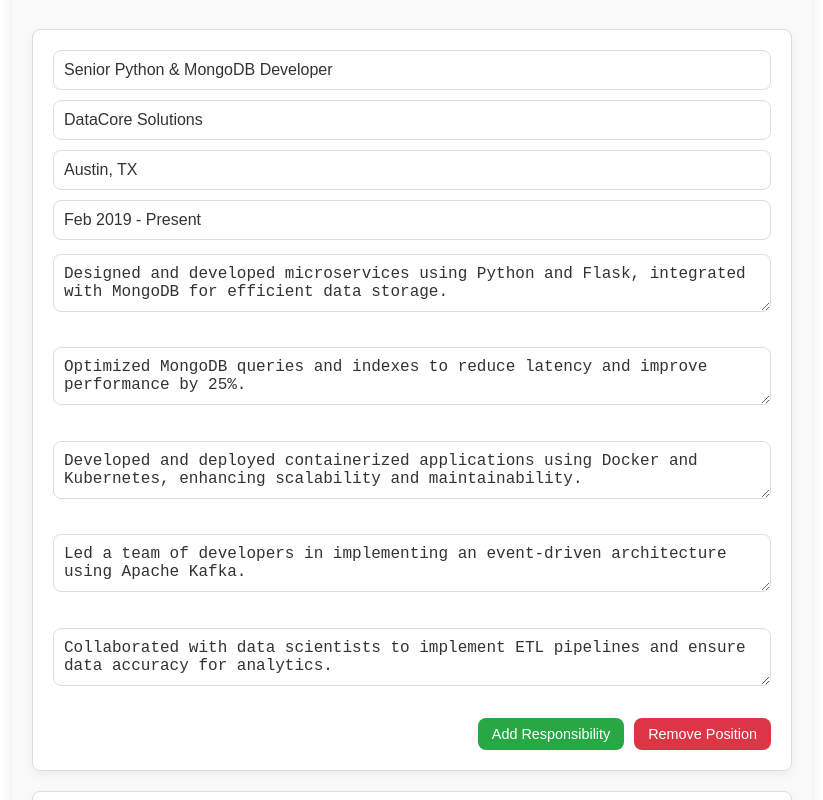
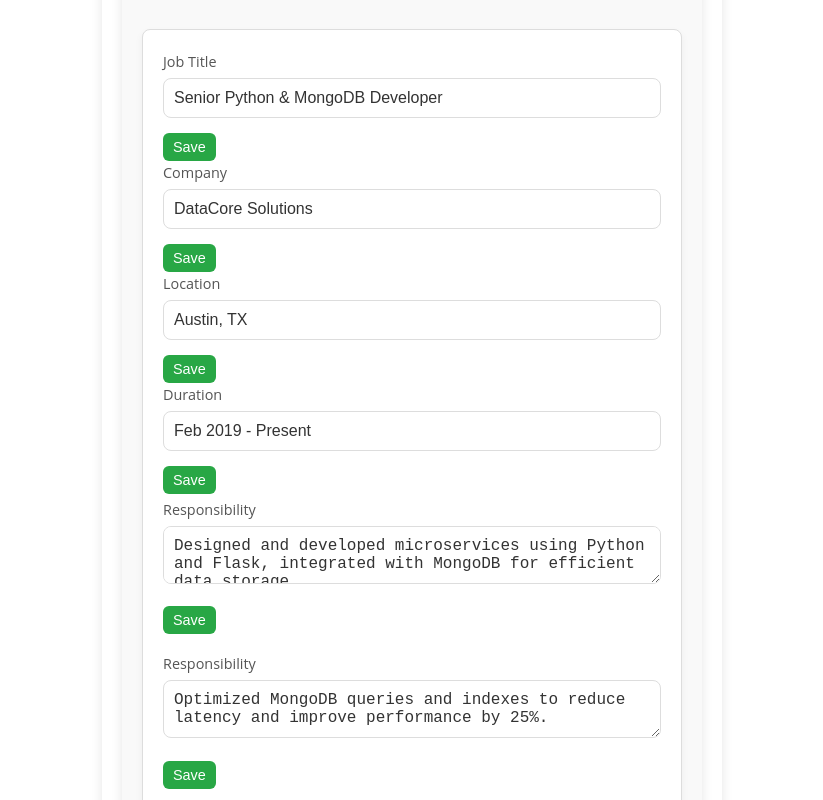
Before and after one commit to jbarachadi/resume-builder, a React (Create React App) app: page / in a window 1280 px wide. Shown: the part 1120-1920 px from the top of the page, without its empty margins (228-1051 px from the left). Built offline with nearby package versions, Linux system fonts and the light colour scheme; a web font is replaced by a local one.

Commit message:
update: make input and add save button

```diff
--- a/src/components/ExperienceForm/index.jsx
+++ b/src/components/ExperienceForm/index.jsx
@@ -30,44 +30,72 @@
       <h3 className={styles.subheadline}>{data.subheadline}</h3>
       {data.positions.map((position, index) => (
         <div key={index} className={styles.jobEntry}>
+          <label htmlFor={`jobTitle-${index}`} className={styles.label}>Job Title</label>
           <input
             type="text"
+            id={`jobTitle-${index}`}
             value={position.job_title}
             onChange={(e) => handleInputChange(index, 'job_title', e.target.value)}
             className={styles.textInput}
             placeholder="Job Title"
           />
+          <button type="button" className={styles.saveButton} onClick={() => handleInputChange(index, 'job_title', position.job_title)}>
+            Save
+          </button>
+
+          <label htmlFor={`company-${index}`} className={styles.label}>Company</label>
           <input
             type="text"
+            id={`company-${index}`}
             value={position.company}
             onChange={(e) => handleInputChange(index, 'company', e.target.value)}
             className={styles.textInput}
             placeholder="Company"
           />
+          <button type="button" className={styles.saveButton} onClick={() => handleInputChange(index, 'company', position.company)}>
+            Save
+          </button>
+
+          <label htmlFor={`location-${index}`} className={styles.label}>Location</label>
           <input
             type="text"
+            id={`location-${index}`}
             value={position.location}
             onChange={(e) => handleInputChange(index, 'location', e.target.value)}
             className={styles.textInput}
             placeholder="Location"
           />
+          <button type="button" className={styles.saveButton} onClick={() => handleInputChange(index, 'location', position.location)}>
+            Save
+          </button>
+
+          <label htmlFor={`duration-${index}`} className={styles.label}>Duration</label>
           <input
             type="text"
+            id={`duration-${index}`}
             value={position.duration}
             onChange={(e) => handleInputChange(index, 'duration', e.target.value)}
             className={styles.textInput}
             placeholder="Duration"
           />
+          <button type="button" className={styles.saveButton} onClick={() => handleInputChange(index, 'duration', position.duration)}>
+            Save
+          </button>
 
           <ul className={styles.responsibilities}>
             {position.responsibilities.map((resp, respIndex) => (
               <li key={respIndex}>
+                <label htmlFor={`responsibility-${index}-${respIndex}`} className={styles.label}>Responsibility</label>
                 <textarea
+                  id={`responsibility-${index}-${respIndex}`}
                   value={resp}
                   onChange={(e) => handleResponsibilityChange(index, respIndex, e.target.value)}
                   className={styles.textarea}
                   placeholder="Responsibility"
                 />
+                <button type="button" className={styles.saveButton} onClick={() => handleResponsibilityChange(index, respIndex, resp)}>
+                  Save
+                </button>
               </li>
             ))}
           </ul>
--- a/src/components/ExperienceForm/style.module.css
+++ b/src/components/ExperienceForm/style.module.css
@@ -27,7 +27,16 @@
   box-shadow: 0 4px 8px rgba(0, 0, 0, 0.05);
 }
 
-.textInput {
+.label {
+  font-size: 0.9rem;
+  color: #555;
+  margin-bottom: 5px;
+  display: block;
+  font-weight: 500;
+}
+
+.textInput,
+.textarea {
   width: 100%;
   padding: 10px;
   font-size: 1rem;
@@ -39,29 +48,32 @@
   transition: border-color 0.2s, box-shadow 0.2s;
 }
 
-.textInput:focus {
+.textInput:focus,
+.textarea:focus {
   outline: none;
   border-color: #007bff;
   box-shadow: 0px 0px 5px rgba(0, 123, 255, 0.3);
 }
 
 .textarea {
-  width: 100%;
-  padding: 10px;
-  font-size: 1rem;
-  color: #333;
-  font-weight: 500;
-  border: 1px solid #ddd;
-  border-radius: 8px;
-  margin-bottom: 10px;
   resize: vertical;
-  transition: border-color 0.2s, box-shadow 0.2s;
 }
 
-.textarea:focus {
-  outline: none;
-  border-color: #007bff;
-  box-shadow: 0px 0px 5px rgba(0, 123, 255, 0.3);
+.saveButton {
+  background-color: #28a745;
+  color: white;
+  border: none;
+  padding: 6px 10px;
+  border-radius: 6px;
+  cursor: pointer;
+  font-size: 0.9rem;
+  font-weight: 500;
+  margin-top: 5px;
+  transition: background-color 0.2s;
+}
+
+.saveButton:hover {
+  background-color: #218838;
 }
 
 .buttonContainer {
@@ -86,11 +98,11 @@
 }
 
 .addButton {
-  background-color: #28a745;
+  background-color: #007bff;
 }
 
 .addButton:hover {
-  background-color: #218838;
+  background-color: #0056b3;
 }
 
 .removeButton {
```
